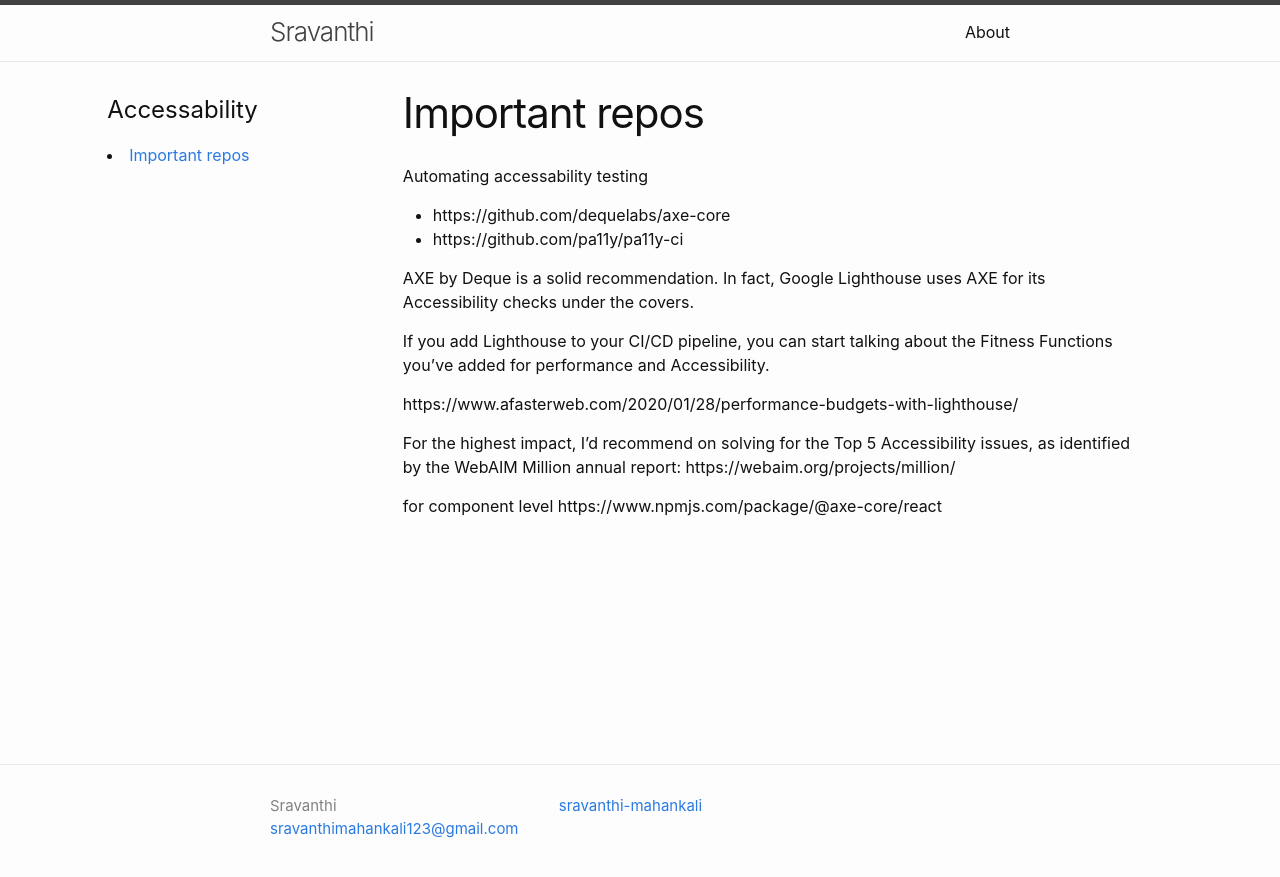
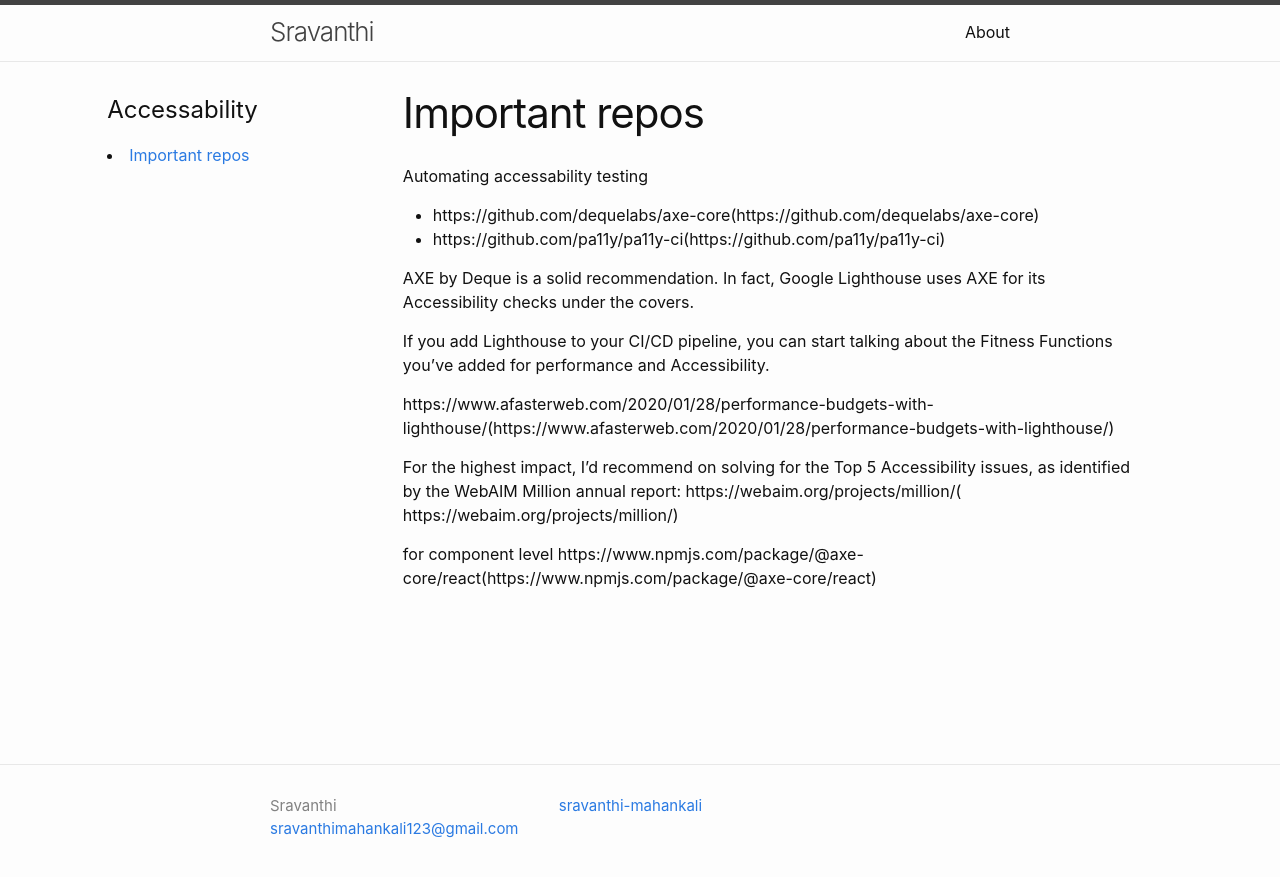
Before and after one commit to sravanthi-mahankali/notes, a Jekyll site: the page built from _posts/Knowledgebase/2022-11-02-imprepo.md, in a window 1280 px wide. Shown: the top 877 px of the page. Built offline with Jekyll 4.4.1, drawn with Linux system fonts in a browser that asks for light colours; part of the change alters nothing that is shown.

Commit message:
added links

```diff
--- a/_posts/Knowledgebase/2022-11-02-imprepo.md
+++ b/_posts/Knowledgebase/2022-11-02-imprepo.md
@@ -7,16 +7,16 @@ categories: accessability
 
 Automating accessability testing
 
--  https://github.com/dequelabs/axe-core
--  https://github.com/pa11y/pa11y-ci
+-  https://github.com/dequelabs/axe-core(https://github.com/dequelabs/axe-core)
+-  https://github.com/pa11y/pa11y-ci(https://github.com/pa11y/pa11y-ci)
 
 
 AXE by Deque is a solid recommendation. In fact, Google Lighthouse uses AXE for its Accessibility checks under the covers.
 
 If you add Lighthouse to your CI/CD pipeline, you can start talking about the Fitness Functions you've added for performance and Accessibility.
 
-https://www.afasterweb.com/2020/01/28/performance-budgets-with-lighthouse/
+https://www.afasterweb.com/2020/01/28/performance-budgets-with-lighthouse/(https://www.afasterweb.com/2020/01/28/performance-budgets-with-lighthouse/)
 
-For the highest impact, I'd recommend on solving for the Top 5 Accessibility issues, as identified by the WebAIM Million annual report: https://webaim.org/projects/million/
+For the highest impact, I'd recommend on solving for the Top 5 Accessibility issues, as identified by the WebAIM Million annual report: https://webaim.org/projects/million/( https://webaim.org/projects/million/)
 
-for component level https://www.npmjs.com/package/@axe-core/react
+for component level https://www.npmjs.com/package/@axe-core/react(https://www.npmjs.com/package/@axe-core/react)
```
